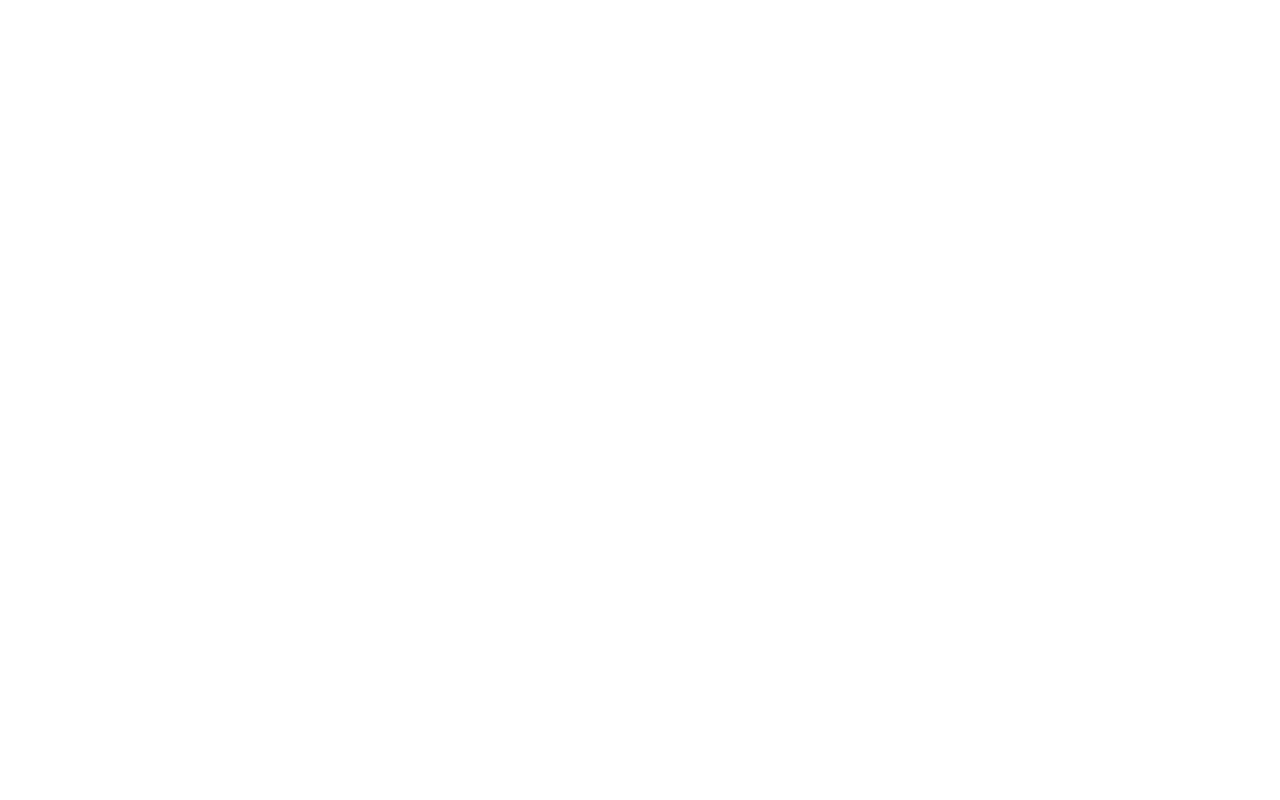
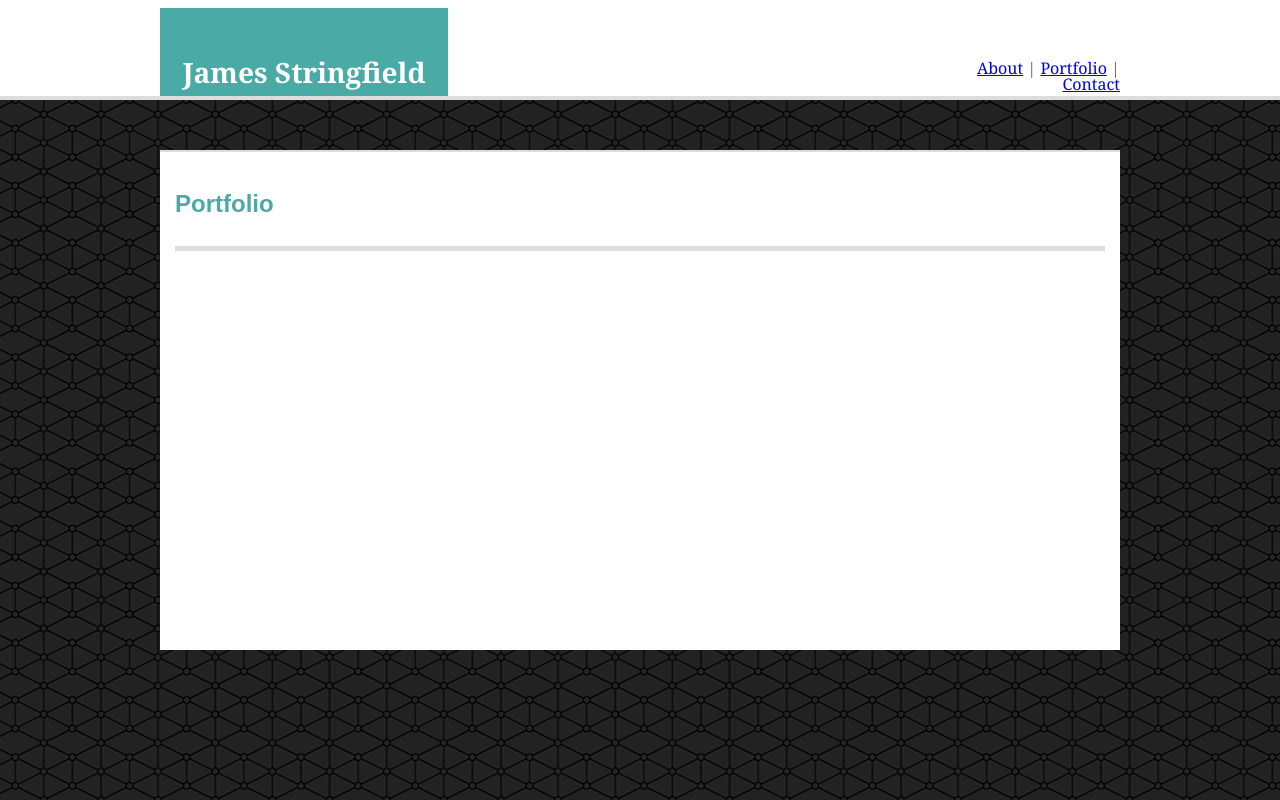
Before and after one commit to jastring1/Basic-Portfolio, a plain HTML site: page portfolio.html in a window 1280 px wide. Drawn offline with Linux system fonts and the light colour scheme.

Commit message:
updated new html files

```diff
--- a/assets/css/style.css
+++ b/assets/css/style.css
@@ -34,7 +34,7 @@ header{
      font-family: 'Arial', 'Helvetica Neue', Helvetica, sans-serif;
      background: #ffffff;
      width: 960px;
-     height: 1000px;
+     height: 500px;
      margin: 0 auto;
      padding: 0px 0px 30px 0px;
      margin-top: 50px;
@@ -66,7 +66,7 @@ header{
  .article{
     padding: 40px 15px 40px 15px;
      background: #ffffff;
-     border: 2px solid #dddddd;
+     border-top: 2px solid #dddddd;
  }
  h2{
      padding-bottom: 30px;
@@ -76,8 +76,9 @@ header{
      color: #4aaaa5;
  }
  .profile{
-     padding: 20px 20px 20px 0px;
-     float: left
+     float: left;
+     margin-right: 20px;
  }
  P{
+    padding: 20px 20px 20px 0px;
  }
--- a/contact.html
+++ b/contact.html
@@ -0,0 +1,29 @@
+<!DOCTYPE html>
+<html lang="en">
+
+<head>
+    <meta charset="UTF-8">
+    <meta name="viewport" content="width=device-width, initial-scale=1.0">
+    <meta http-equiv="X-UA-Compatible" content="ie=edge">
+    <link rel="stylesheet" type="text/css" href="assets/css/reset.css">
+    <link rel="stylesheet" type="text/css" href="assets/css/style.css">
+    <title>Tripp's Portfolio Site</title>
+</head>
+
+<body>
+    <header>
+    <div class="header-frame">
+        <h1 class="name-box">James Stringfield</h1>
+        <figure id="link-box"><a href="index.html">About</a>   |   <a href="portfolio.html">Portfolio</a>  |   <a href="contact.html">Contact</a> </figure>
+    </div>
+    </header>
+    <div class="content-frame">
+        <div class="article">
+            <h2>Contact</h2>
+        </div>
+    </div>
+
+
+</body>
+
+</html>
--- a/portfolio.html
+++ b/portfolio.html
@@ -0,0 +1,29 @@
+<!DOCTYPE html>
+<html lang="en">
+
+<head>
+    <meta charset="UTF-8">
+    <meta name="viewport" content="width=device-width, initial-scale=1.0">
+    <meta http-equiv="X-UA-Compatible" content="ie=edge">
+    <link rel="stylesheet" type="text/css" href="assets/css/reset.css">
+    <link rel="stylesheet" type="text/css" href="assets/css/style.css">
+    <title>Tripp's Portfolio Site</title>
+</head>
+
+<body>
+    <header>
+    <div class="header-frame">
+        <h1 class="name-box">James Stringfield</h1>
+        <figure id="link-box"><a href="index.html">About</a>   |   <a href="portfolio.html">Portfolio</a>  |   <a href="contact.html">Contact</a> </figure>
+    </div>
+    </header>
+    <div class="content-frame">
+        <div class="article">
+            <h2>Portfolio</h2>
+        </div>
+    </div>
+
+
+</body>
+
+</html>
```
Also changed, not shown: index.html (+2 -2 lines).
